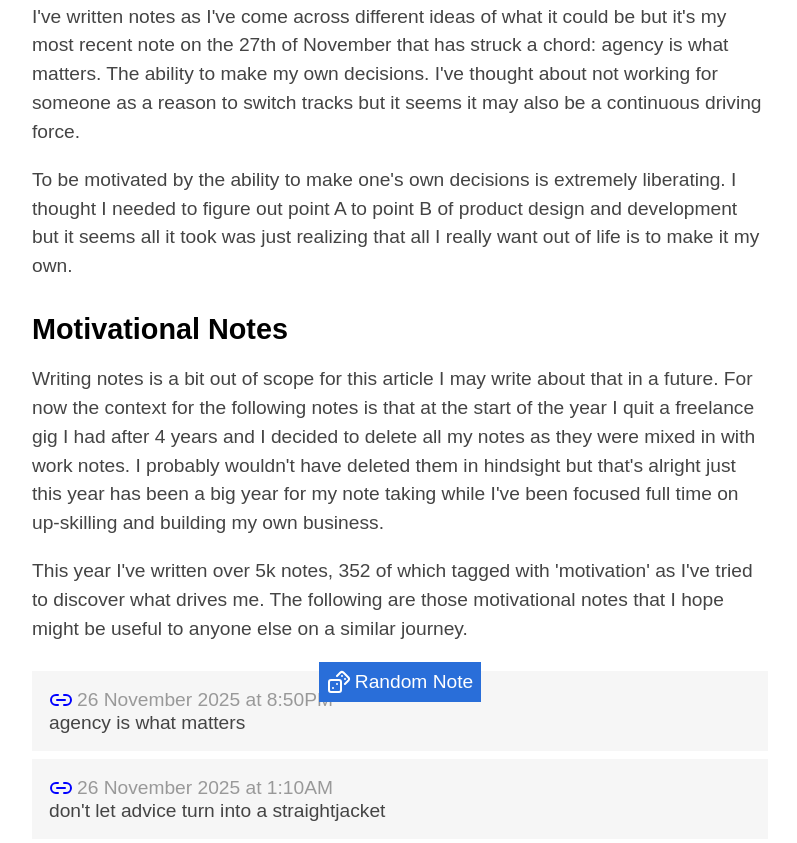
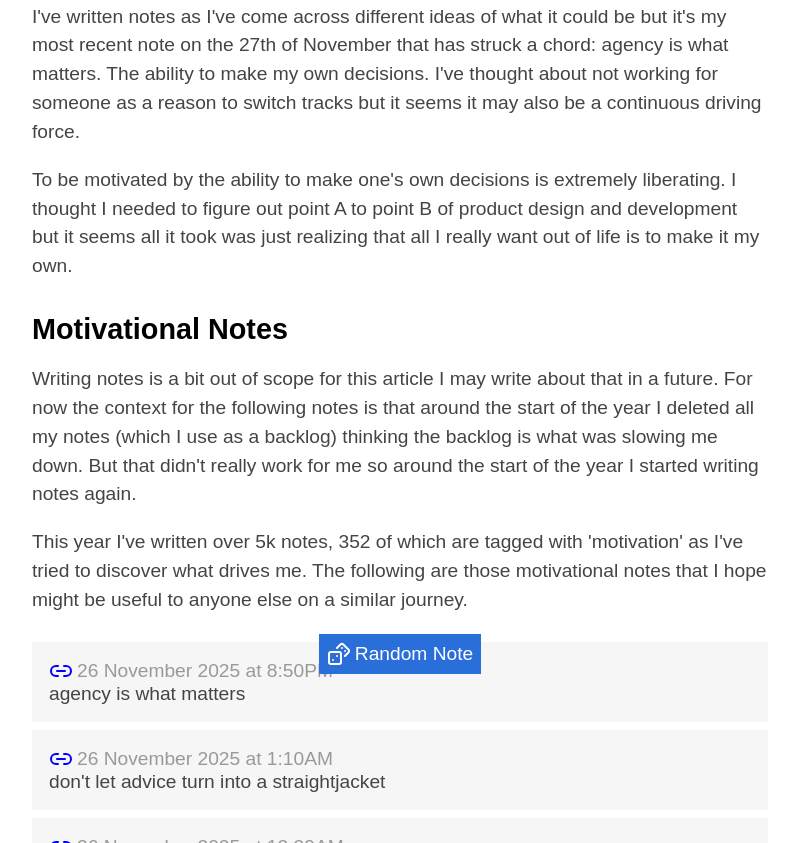
Before and after one commit to JeremyJaydan/jeremyjaydan.au, a plain HTML site: page notes-on-motivation/index.html in a window 1280 px wide. Shown: the part 343-1186 px from the top of the page, without its empty margins (240-1037 px from the left). Drawn offline with Linux system fonts and the light colour scheme.

Commit message:
Mis-remembered the reason for deleting my notes

```diff
--- a/notes-on-motivation/index.html
+++ b/notes-on-motivation/index.html
@@ -87,9 +87,9 @@
 
       <h2>Motivational Notes</h2>
 
-      <p>Writing notes is a bit out of scope for this article I may write about that in a future. For now the context for the following notes is that at the start of the year I quit a freelance gig I had after 4 years and I decided to delete all my notes as they were mixed in with work notes. I probably wouldn't have deleted them in hindsight but that's alright just this year has been a big year for my note taking while I've been focused full time on up-skilling and building my own business.</p>
+      <p>Writing notes is a bit out of scope for this article I may write about that in a future. For now the context for the following notes is that around the start of the year I deleted all my notes (which I use as a backlog) thinking the backlog is what was slowing me down. But that didn't really work for me so around the start of the year I started writing notes again.</p>
 
-      <p>This year I've written over 5k notes, 352 of which tagged with 'motivation' as I've tried to discover what drives me. The following are those motivational notes that I hope might be useful to anyone else on a similar journey.</p>
+      <p>This year I've written over 5k notes, 352 of which are tagged with 'motivation' as I've tried to discover what drives me. The following are those motivational notes that I hope might be useful to anyone else on a similar journey.</p>
 
       <div id="notes-container-boundary">
         <div id="notes-container"></div>
```
